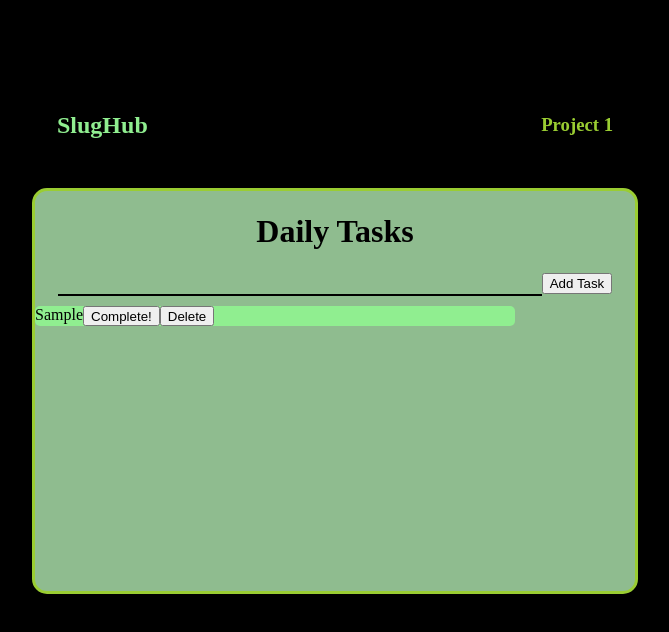
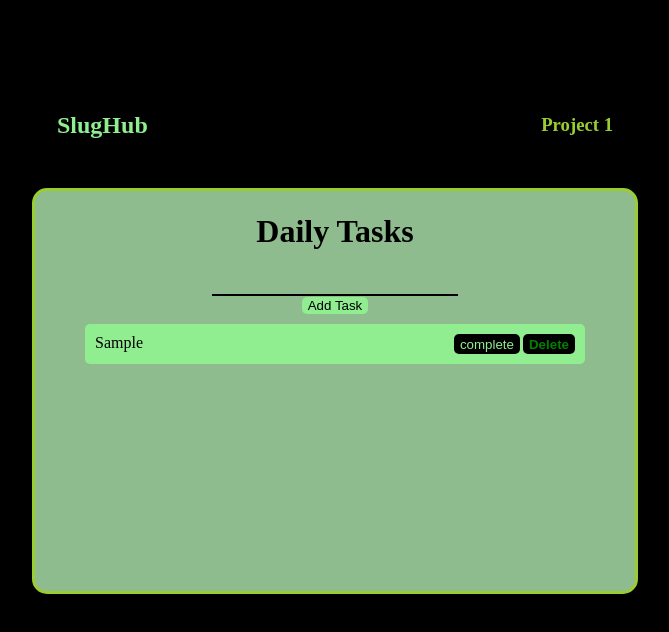
Before and after one commit to jf-2023/ProductivityApp, a React (Create React App) app: page / in a window 1280 px wide. Both pictures are taken after typing "Sample" into the empty fields and a click on the button "Add Task". Shown: the top 632 px of the page, without its empty margins (305-974 px from the left). Built offline with nearby package versions, Linux system fonts and the light colour scheme.

Commit message:
added completed functionality and styling

```diff
--- a/src/components/Main.js
+++ b/src/components/Main.js
@@ -12,10 +12,21 @@ function Main(){
     function onSubmit(event){
         event.preventDefault();
         if (text.trim() !== '') {
-            setTasks([...tasks, text])
-            setText('')
+            setTasks([...tasks, {text: text, completed: false}]);
+            setText('');
         }
     }
+
+    function handleComplete(key){
+        const completeTasks = tasks.map((task, index) => {
+            if (index === key){
+                return {...task, completed: !task.completed};
+            };
+        return task;
+        });
+        setTasks(completeTasks)
+    }
+
 
     function handleDelete(key){
         const newTasks = tasks.filter((task, index) => index !== key);
@@ -44,9 +55,13 @@ function Main(){
         </form>
             {tasks.map((task, key) =>
             (<div className='task-container' key={key}>
-                <span>{task}</span>
-                <button >Complete!</button>
-                <button onClick={() => handleDelete(key)}>Delete</button>
+                <span className={task.completed ? 'completed-task':''}>
+                    {task.text}
+                </span>
+                <div className="button-container">
+                    <button className="complete" onClick={() => handleComplete(key)}>complete</button>
+                    <button className='trash' onClick={() => handleDelete(key)}>Delete</button>
+                </div>
             </div>))}
     </div>
 )}
--- a/src/index.css
+++ b/src/index.css
@@ -7,6 +7,9 @@ body {
 }
 
 .Todo-Container {
+  display: flex;
+  flex-direction: column;
+  align-items: center;
   height: 70vh;
   width: 600px;
   height: 400px;
@@ -32,13 +35,42 @@ body {
   width: 80%;
   height: 20px;
   display: flex;
+  justify-content: space-between;
+  padding: 10px;
   margin-top: 10px;
   border-radius: 5px;
   background-color: lightgreen;
 }
 
-.task.completed {
+.button-container{
+  display: flex;
+  gap: 3px;
+}
+
+.add-button {
+  background-color: lightgreen;
+  border: none;
+  border-radius: 5px;
+}
+
+.complete {
+  color: lightgreen;
+  background-color: black;
+  border: none;
+  border-radius: 5px;
+}
+
+.trash {
+  color: green;
+  font-weight: bold;
+  background-color: black;
+  border: none;
+  border-radius: 5px;
+}
+
+.completed-task {
   text-decoration: line-through;
+  opacity: 0.5;
 }
 
 
```
